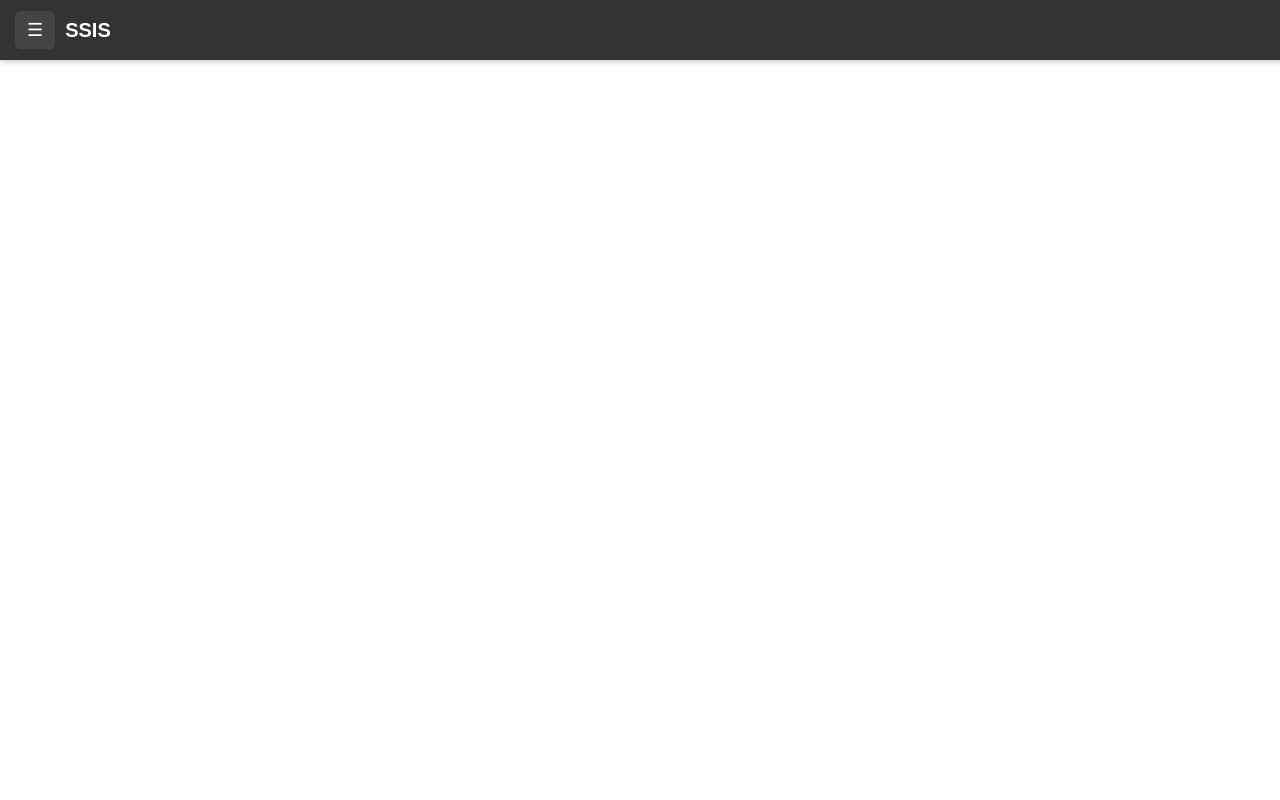
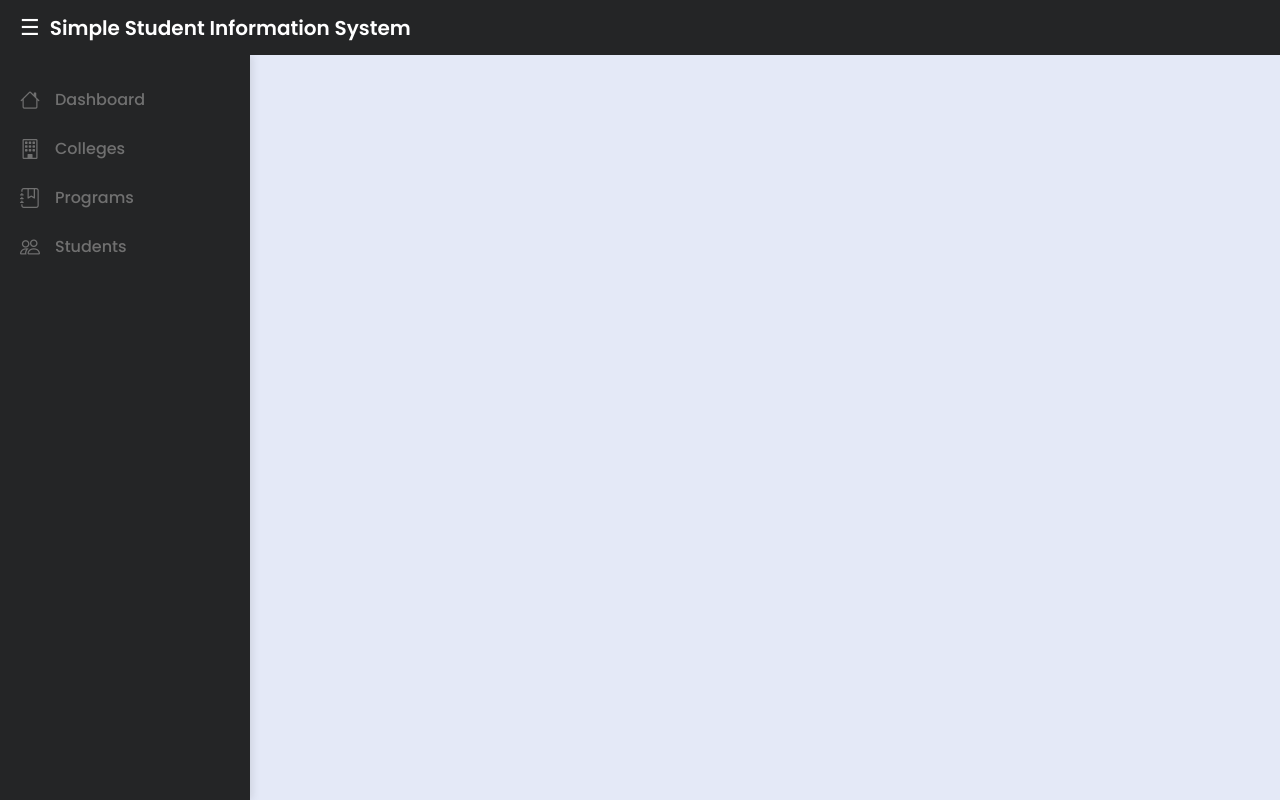
Before and after one commit to mustafamclngn/CCC181-SSIS-Web, a Flask app: page / in a window 1280 px wide. Run offline with Flask 3, Linux system fonts and the light colour scheme.

Commit message:
added css animations and effects

```diff
--- a/app.py
+++ b/app.py
@@ -3,7 +3,7 @@ from flask import Flask, render_template
 app = Flask(__name__)
 
 @app.route("/")
-@app.route("/dasboard")
+@app.route("/dashboard")
 def dashboard():
     return render_template("index.html")
 
--- a/static/css/styles.css
+++ /dev/null
@@ -1,97 +0,0 @@
-/* Reset some defaults */
-body {
-  margin: 0;
-  font-family: Arial, sans-serif;
-}
-
-/* --header-- */
-#header-bar {
-  position: fixed;
-  top: 0;
-  left: 0;
-  width: 100%;
-  height: 60px;
-  background: #333;
-  color: #fff;
-  display: flex;
-  align-items: center;
-  padding: 0 15px;
-  z-index: 1002;
-  box-shadow: 0 2px 5px rgba(0, 0, 0, 0.2);
-}
-
-#header-bar .logo {
-  font-size: 20px;
-  font-weight: bold;
-  margin-left: 10px;
-}
-
-/* --toggle--  */
-#toggle-btn {
-  background: #444;
-  color: #fff;
-  border: none;
-  padding: 8px 12px;
-  cursor: pointer;
-  border-radius: 5px;
-  font-size: 18px;
-}
-
-/* --sidebar--  */
-#sidebar {
-  position: fixed;
-  top: 0;
-  left: -200px; /* hidden by default */
-  width: 200px;
-  height: 100%;
-  background: #303030;
-  transition: left 0.3s ease;
-  z-index: 1000;
-  display: flex;
-  flex-direction: column;
-  overflow-y: auto;
-}
-
-/* Sidebar header (sticky) */
-.sidebar-header {
-  position: sticky;
-  top: 0;
-  padding: 20px;
-  background: #333;
-  color: #fff;
-  font-size: 18px;
-  font-weight: bold;
-  text-align: center;
-  border-bottom: 1px solid #303030;
-  z-index: 10;
-}
-
-/* Sidebar links */
-#sidebar a {
-  display: block;
-  color: #fff;
-  padding: 15px 20px;
-  text-decoration: none;
-  transition: background 0.2s;
-}
-
-#sidebar a i {
-  margin-right: 10px;
-  width: 20px; /* keeps icons aligned */
-  text-align: center;
-}
-
-#sidebar a:hover {
-  background: #555;
-}
-
-/* Active (visible) sidebar */
-#sidebar.active {
-  left: 0;
-}
-
-/* Content area */
-#content {
-  margin-left: 20px;
-  padding: 20px;
-}
--- /dev/null
+++ b/static/styles.css
@@ -0,0 +1,125 @@
+/* Google Font Import */
+@import url("https://fonts.googleapis.com/css2?family=Poppins:wght@300;400;500;600;700&display=swap");
+
+/* Global Styles */
+* {
+  margin: 0;
+  padding: 0;
+  box-sizing: border-box;
+  font-family: "Poppins", sans-serif;
+}
+
+body {
+  min-height: 100vh;
+  background-color: #e4e9f7;
+  transition: all 0.3s ease;
+}
+
+/* Header */
+#header-bar {
+  position: fixed;
+  top: 0;
+  left: 0;
+  width: 100%;
+  height: 55px;
+  background-color: #242526;
+  display: flex;
+  align-items: center;
+  padding: 0 20px;
+  color: #fff;
+  z-index: 1000;
+}
+
+#header-bar .logo {
+  font-size: 20px;
+  font-weight: 600;
+  margin-left: 10px;
+}
+
+#toggle-btn {
+  font-size: 22px;
+  background: none;
+  border: none;
+  color: #fff;
+  cursor: pointer;
+  transition: transform 0.3s ease;
+}
+
+#toggle-btn:hover {
+  transform: rotate(90deg);
+}
+
+/* Sidebar */
+#sidebar {
+  position: fixed;
+  top: 55px;
+  left: 0;
+  width: 250px;
+  height: calc(100% - 55px);
+  background-color: #242526;
+  box-shadow: 2px 0 8px rgba(0, 0, 0, 0.1);
+  transition: all 0.3s ease;
+  padding-top: 20px;
+  overflow: hidden;
+}
+
+#sidebar.active {
+  width: 80px;
+}
+
+#sidebar .sidebar-header {
+  font-size: 18px;
+  font-weight: 600;
+  padding: 0 20px 20px 20px;
+  color: #242526;
+}
+
+#sidebar a {
+  display: flex;
+  align-items: center;
+  text-decoration: none;
+  color: #707070;
+  padding: 12px 20px;
+  transition: all 0.3s ease;
+  font-weight: 500;
+}
+
+#sidebar a i {
+  font-size: 20px;
+  margin-right: 15px;
+  min-width: 20px;
+  text-align: center;
+}
+
+#sidebar a:hover {
+  background-color: #2212d3;
+  color: #fff;
+}
+
+#sidebar.active a {
+  justify-content: center;
+}
+
+#sidebar.active a span {
+  display: none;
+}
+
+/* Home / Content */
+body #main-content {
+  margin-left: 250px;
+  padding: 60px 20px 20px 20px;
+  transition: margin-left 0.3s ease;
+}
+
+#sidebar.active ~ #main-content {
+  margin-left: 80px;
+}
+
+/* Optional: Smooth icon scaling on hover */
+#sidebar a i {
+  transition: transform 0.3s ease;
+}
+
+#sidebar a:hover i {
+  transform: scale(1.2);
+}
--- a/templates/index.html
+++ b/templates/index.html
@@ -1,3 +1,4 @@
+index
 <!DOCTYPE html>
 <html lang="en">
   <head>
@@ -8,18 +9,17 @@
       rel="stylesheet"
       href="https://cdn.jsdelivr.net/npm/bootstrap-icons@1.11.3/font/bootstrap-icons.css"
     />
-    <link rel="stylesheet" href="static/css/styles.css" />
+    <link rel="stylesheet" href="static/styles.css" />
   </head>
   <body>
     <!-- header -->
     <header id="header-bar">
       <button id="toggle-btn">☰</button>
-      <div class="logo">SSIS</div>
+      <div class="logo">Simple Student Information System</div>
     </header>
 
     <!-- sidebar -->
     <div id="sidebar">
-      <div class="sidebar-header">Menu</div>
       <a href="#"><i class="bi bi-house"></i> Dashboard</a>
       <a href="#"><i class="bi bi-building"></i> Colleges</a>
       <a href="#"><i class="bi bi-journal-bookmark"></i> Programs</a>
```
